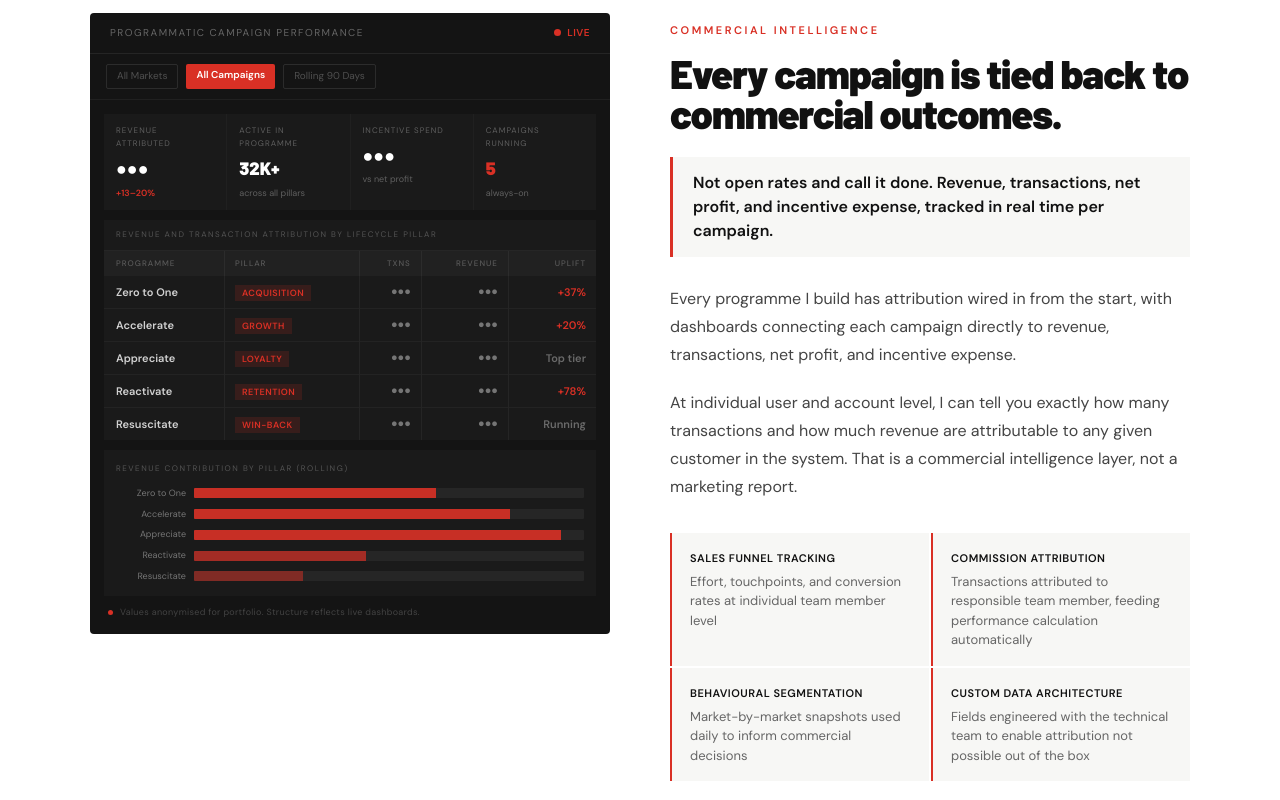
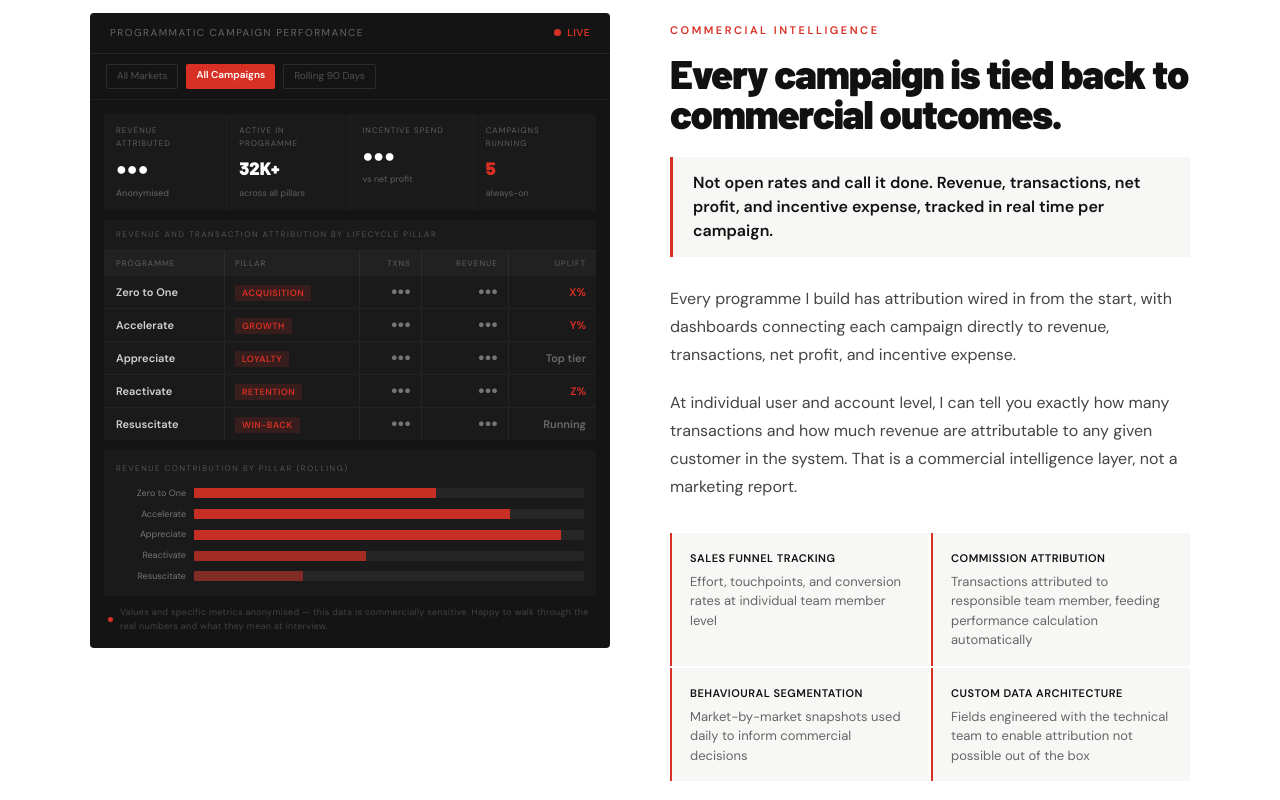
Before and after one commit to LienPham-Automation/lien-pham-portfolio, a plain HTML site: page index.html in a window 1280 px wide. Shown: the part 5814-6614 px from the top of the page. Drawn offline with Linux system fonts and the light colour scheme.

Commit message:
Add files via upload

```diff
--- a/index.html
+++ b/index.html
@@ -623,7 +623,7 @@ section{padding:100px 60px}
         <div style="background:#1a1a1a;padding:10px 12px">
           <div style="font-size:8px;letter-spacing:1px;text-transform:uppercase;color:rgba(255,255,255,0.3);margin-bottom:4px">Revenue Attributed</div>
           <div style="font-size:18px;font-family:'Barlow','Arial Black',Arial,sans-serif;font-weight:900;color:#fff">&#9679;&#9679;&#9679;</div>
-          <div style="font-size:9px;color:#D93025;margin-top:2px;font-weight:600">+13–20%</div>
+          <div style="font-size:9px;color:rgba(255,255,255,0.3);margin-top:2px;font-weight:500">Anonymised</div>
         </div>
         <div style="background:#1a1a1a;padding:10px 12px">
           <div style="font-size:8px;letter-spacing:1px;text-transform:uppercase;color:rgba(255,255,255,0.3);margin-bottom:4px">Active in Programme</div>
@@ -661,14 +661,14 @@ section{padding:100px 60px}
               <td style="padding:7px 10px;border-right:1px solid rgba(255,255,255,0.05)"><span style="font-size:9px;background:rgba(217,48,37,0.15);color:#D93025;padding:2px 7px;font-weight:700;letter-spacing:0.5px">ACQUISITION</span></td>
               <td style="padding:7px 10px;text-align:right;color:rgba(255,255,255,0.4);font-family:monospace;border-right:1px solid rgba(255,255,255,0.05)">&#9679;&#9679;&#9679;</td>
               <td style="padding:7px 10px;text-align:right;color:rgba(255,255,255,0.4);font-family:monospace;border-right:1px solid rgba(255,255,255,0.05)">&#9679;&#9679;&#9679;</td>
-              <td style="padding:7px 10px;text-align:right;color:#D93025;font-weight:700">+37%</td>
+              <td style="padding:7px 10px;text-align:right;color:#D93025;font-weight:700">X%</td>
             </tr>
             <tr style="border-bottom:1px solid rgba(255,255,255,0.04)">
               <td style="padding:7px 12px;color:rgba(255,255,255,0.8);font-weight:600;border-right:1px solid rgba(255,255,255,0.05)">Accelerate</td>
               <td style="padding:7px 10px;border-right:1px solid rgba(255,255,255,0.05)"><span style="font-size:9px;background:rgba(217,48,37,0.15);color:#D93025;padding:2px 7px;font-weight:700;letter-spacing:0.5px">GROWTH</span></td>
               <td style="padding:7px 10px;text-align:right;color:rgba(255,255,255,0.4);font-family:monospace;border-right:1px solid rgba(255,255,255,0.05)">&#9679;&#9679;&#9679;</td>
               <td style="padding:7px 10px;text-align:right;color:rgba(255,255,255,0.4);font-family:monospace;border-right:1px solid rgba(255,255,255,0.05)">&#9679;&#9679;&#9679;</td>
-              <td style="padding:7px 10px;text-align:right;color:#D93025;font-weight:700">+20%</td>
+              <td style="padding:7px 10px;text-align:right;color:#D93025;font-weight:700">Y%</td>
             </tr>
             <tr style="border-bottom:1px solid rgba(255,255,255,0.04)">
               <td style="padding:7px 12px;color:rgba(255,255,255,0.8);font-weight:600;border-right:1px solid rgba(255,255,255,0.05)">Appreciate</td>
@@ -682,7 +682,7 @@ section{padding:100px 60px}
               <td style="padding:7px 10px;border-right:1px solid rgba(255,255,255,0.05)"><span style="font-size:9px;background:rgba(217,48,37,0.15);color:#D93025;padding:2px 7px;font-weight:700;letter-spacing:0.5px">RETENTION</span></td>
               <td style="padding:7px 10px;text-align:right;color:rgba(255,255,255,0.4);font-family:monospace;border-right:1px solid rgba(255,255,255,0.05)">&#9679;&#9679;&#9679;</td>
               <td style="padding:7px 10px;text-align:right;color:rgba(255,255,255,0.4);font-family:monospace;border-right:1px solid rgba(255,255,255,0.05)">&#9679;&#9679;&#9679;</td>
-              <td style="padding:7px 10px;text-align:right;color:#D93025;font-weight:700">+78%</td>
+              <td style="padding:7px 10px;text-align:right;color:#D93025;font-weight:700">Z%</td>
             </tr>
             <tr>
               <td style="padding:7px 12px;color:rgba(255,255,255,0.8);font-weight:600;border-right:1px solid rgba(255,255,255,0.05)">Resuscitate</td>
@@ -725,7 +725,7 @@ section{padding:100px 60px}
       <!-- Footer -->
       <div style="padding:9px 18px 14px;display:flex;align-items:center;gap:7px">
         <div style="width:5px;height:5px;border-radius:50%;background:#D93025;flex-shrink:0"></div>
-        <div style="font-size:9px;color:rgba(255,255,255,0.2);letter-spacing:0.3px">Values anonymised for portfolio. Structure reflects live dashboards.</div>
+        <div style="font-size:9px;color:rgba(255,255,255,0.2);letter-spacing:0.3px;line-height:1.6">Values and specific metrics anonymised — this data is commercially sensitive. Happy to walk through the real numbers and what they mean at interview.</div>
       </div>
     </div>
 
```
